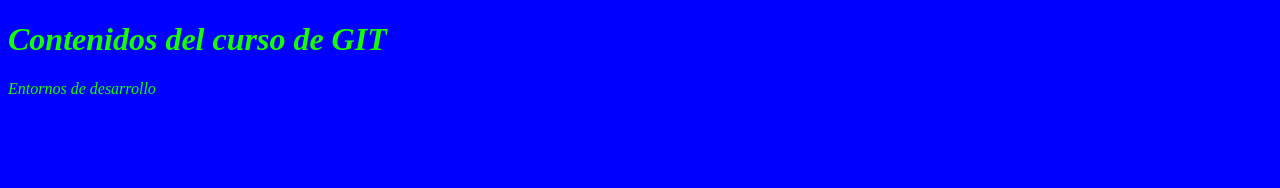
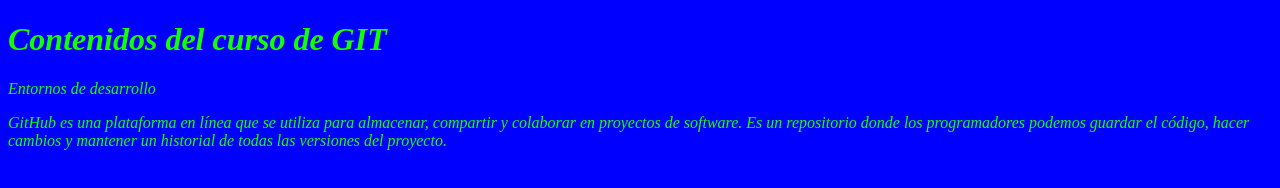
Before and after one commit to marianogn/Proyecto_empresa, a plain HTML site: page index.html in a window 1280 px wide. Drawn offline with Linux system fonts and the light colour scheme.

Commit message:
Párrafo sobre Git

```diff
--- a/index.html
+++ b/index.html
@@ -8,5 +8,7 @@
 <body>
 <h1>Contenidos del curso de GIT</h1
 <h2>Entornos de desarrollo</h2>
+<p>GitHub es una plataforma en línea que se utiliza para almacenar, compartir y colaborar en proyectos de software.
+	Es un repositorio donde los programadores podemos guardar el código, hacer cambios y mantener un historial de todas las versiones del proyecto.</p>
 </body>
 </html>
```
